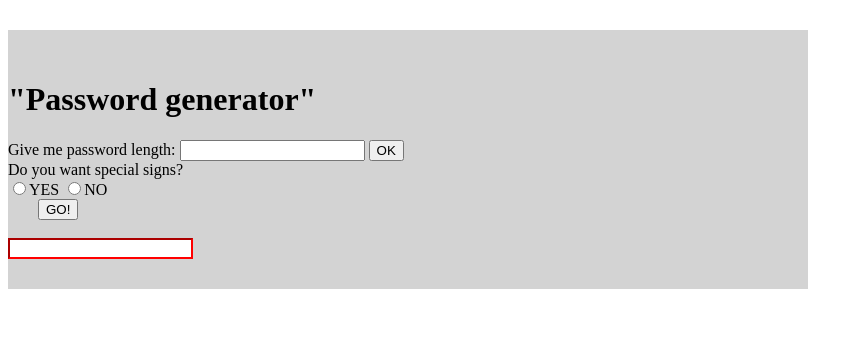
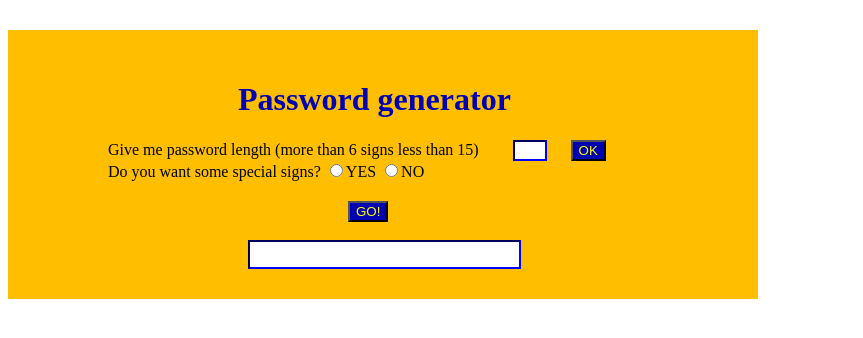
Before and after one commit to cynygejm/passwordGenerator, a plain HTML site: page index.html in a window 1280 px wide. Shown: the whole page, without its empty margins (0-863 px from the left). Drawn offline with Linux system fonts and the light colour scheme.

Commit message:
more css

```diff
--- a/index.html
+++ b/index.html
@@ -11,17 +11,17 @@
 
 
 <div id="passwordsFactory">
-        <h1 id="header" name='logo'>"Password generator"</h1>
+        <h1 id="header" name='logo'>Password generator</h1>
 
   <form>
-          <label for="length" id='length'>Give me password length: </label>
+          <label for="length" id='length1'>Give me password length (more than 6 signs less than 15) </label>
         <input type="text" id="length"/>
             <button id="button" >OK</button> <br/>
-          <label for="special">Do you want special signs?</label><br/>
+          <label for="special" id="special">  Do you want some special signs?</label>
         <input type="radio" name="Q" id="yes" value="yes" />YES
         <input type="radio" name="Q" id="no" value="no" />NO <br/>
 
-            <button id="go" name="go" id="go">GO!</button>
+            <button id="go" name="go">GO!</button>
             <br/> <br/>
             <input type="text" id="output" />
   </form>
--- a/password.css
+++ b/password.css
@@ -1,21 +1,48 @@
 #form {
+
 }
   #passwordsFactory {
 
-    width:800px;
+    width:750px;
 
     padding-top: 30px;
     margin-top: 30px;
 
-    background-color: lightgrey;
+    background-color:#ffbf00;
   }
-  #logo {
-    margin-left: 50px;
+  #header {
+    margin-left: 230px;
+    color: #0000b3;
   }
+  #length1 {
+    margin-left: 100px;
+  }
+  #length {
+    width: 10px;
+    border-color:#0000b3 ;
+    margin-left: 30px;
+    padding-left: 10px;
+    padding-right: 10px;
+  }
+  #special {
+    margin-left: 100px;
+  }
+  #button {
+    margin-left: 20px;
+    color: yellow;
+    background-color:#0000b3;
+  }
+
   #go {
-    margin-left: 30px;
+    margin-left: 340px;
+    margin-top: 20px;
+    color: yellow;
+    background-color: #0000b3;
   }
   #output {
-    border-color: red;
+    border-color: #0000b3;
+    margin-left: 240px;
     margin-bottom: 30px;
+
+    font-size: 20px;
   }
```
